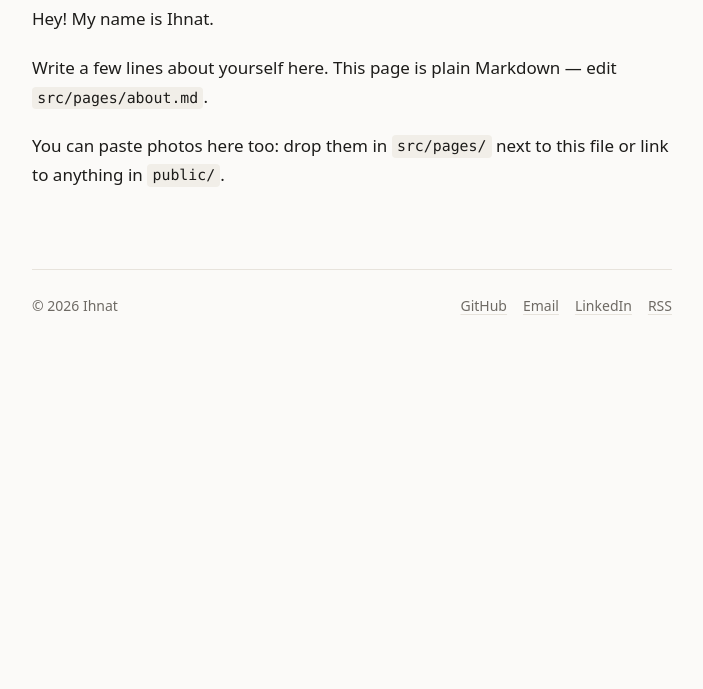
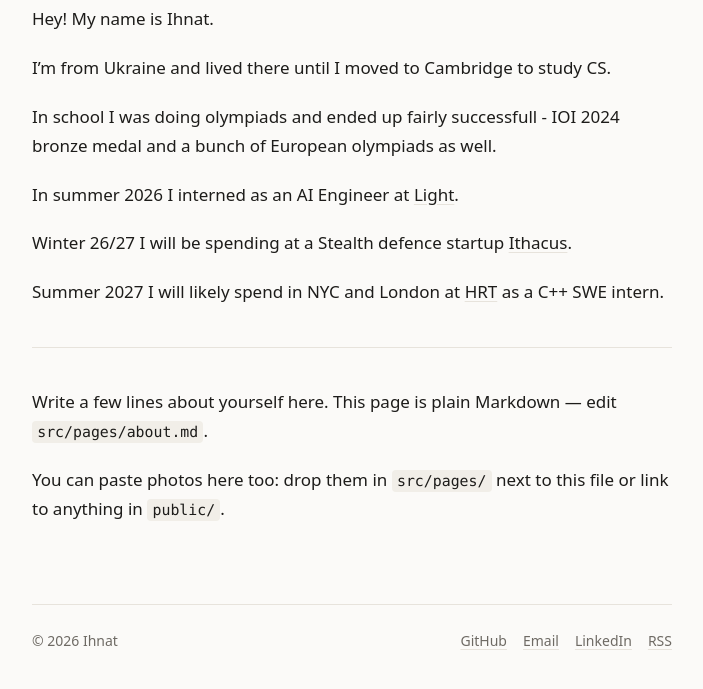
Before and after one commit to ignazhar/ignazhar.github.io, an Astro site: page /about in a window 1280 px wide. Shown: the part 167-856 px from the top of the page, without its empty margins (288-991 px from the left). Before the commit the page ends 800 px from the top, so only its background shows below. Built offline with nearby package versions, Linux system fonts and the light colour scheme; Astro itself is replaced by a stand-in of ours.

Commit message:
some about updates

```diff
--- a/src/pages/about.md
+++ b/src/pages/about.md
@@ -5,6 +5,18 @@ title: About
 
 Hey! My name is Ihnat.
 
+I'm from Ukraine and lived there until I moved to Cambridge to study CS.
+
+In school I was doing olympiads and ended up fairly successfull - IOI 2024 bronze medal and a bunch of European olympiads as well.
+
+In summer 2026 I interned as an AI Engineer at [Light](https://light.inc/).
+
+Winter 26/27 I will be spending at a Stealth defence startup [Ithacus](https://www.ithacus.ai/).
+
+Summer 2027 I will likely spend in NYC and London at [HRT](https://www.hudsonrivertrading.com/) as a C++ SWE intern.
+
+-------
+
 Write a few lines about yourself here. This page is plain Markdown —
 edit `src/pages/about.md`.
 
```
